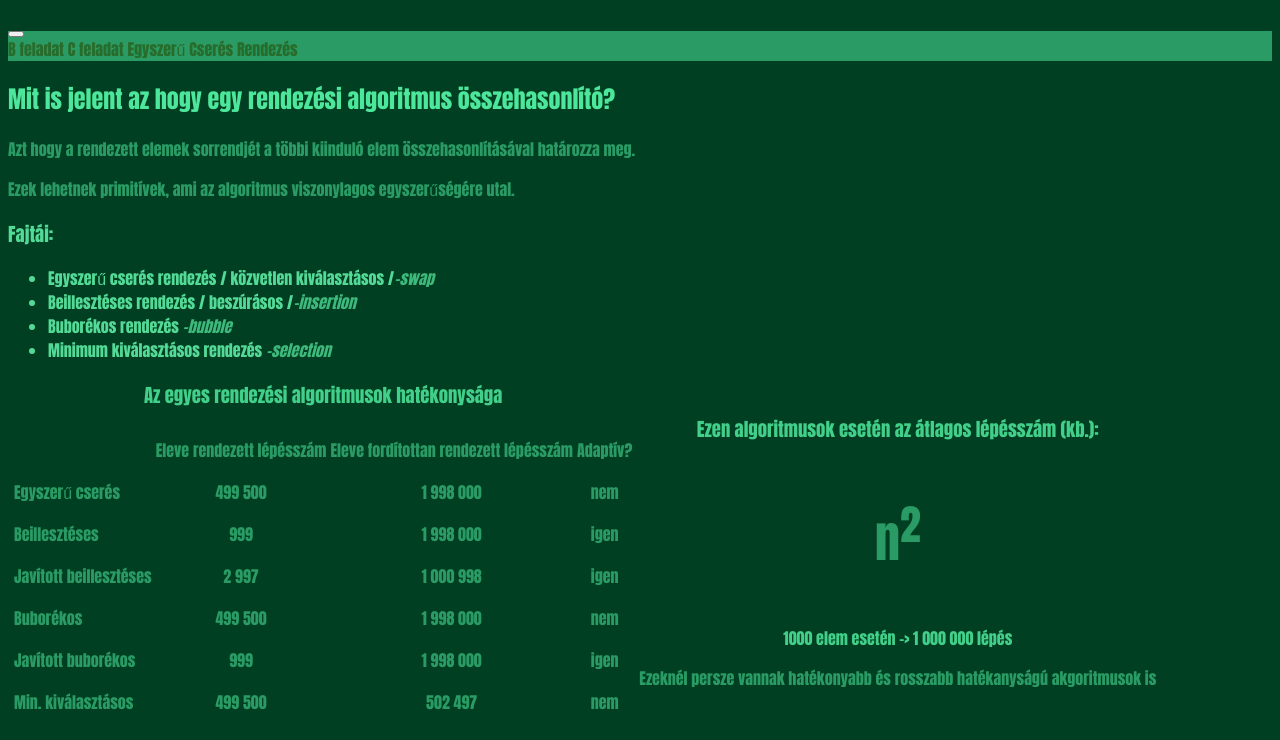
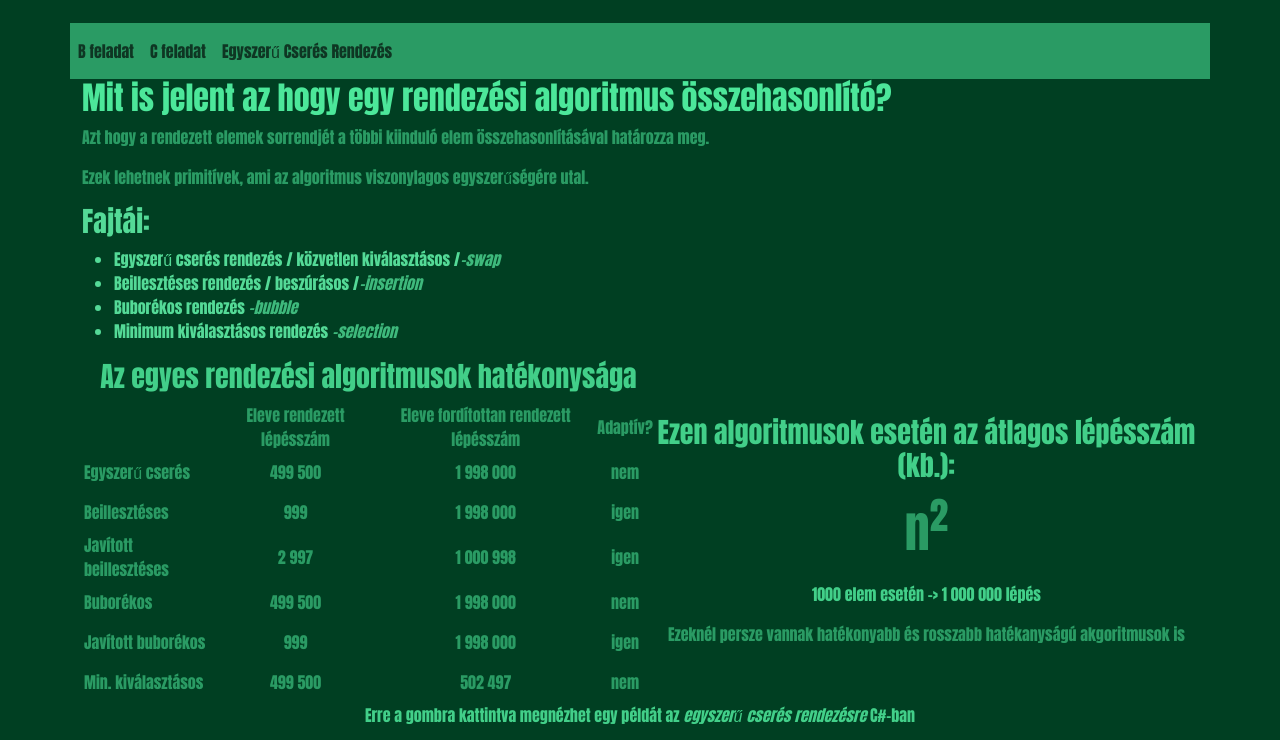
Before and after one commit to suha04/SuchanyeczAlex122p, a plain HTML site: page assets/subpages/feladatA/feladatA.html in a window 1280 px wide. Shown: the part 177-917 px from the top of the page. Drawn offline with Linux system fonts and the light colour scheme; the site is published under a folder, as on GitHub Pages, so addresses that start at the root find nothing.

Commit message:
osszekapcsolasFixed

```diff
--- a/assets/subpages/feladatA/feladatA.html
+++ b/assets/subpages/feladatA/feladatA.html
@@ -2,9 +2,9 @@
 <head>
     <meta charset="UTF-8">
     <meta name="viewport" content="width=device-width, initial-scale=1.0">
-    <link rel="stylesheet" href="/assets/bootstrap/css/bootstrap.min.css">
-    <script src="/assets/bootstrap/js/jquery-3.5.1.min.js"></script>
-    <script src="/assets/bootstrap/js/bootstrap.min.js"></script>
+    <link rel="stylesheet" href="../../bootstrap/css/bootstrap.min.css">
+    <script src="../../bootstrap/js/jquery-3.5.1.min.js"></script>
+    <script src="../../bootstrap/js/bootstrap.min.js"></script>
     <link rel="stylesheet" href="feladatA.css">
     <title>Rendezési Algoritmusok</title>
 </head>
@@ -22,7 +22,7 @@
         </button>
         <div class="collapse navbar-collapse" id="navbarNavAltMarkup">
             <div class="navbar-nav">
-                <a  class="nav-link" href="/index.html">B feladat</a>
+                <a  class="nav-link" href="../../../index.html">B feladat</a>
                 <a  class="nav-link" href="../feladatC/feladatC.html">C feladat</a>
                 <a  class="nav-link" href="feladatAkod.html">Egyszerű Cserés Rendezés</a>
             </div>
```
Also changed, not shown: assets/subpages/feladatC/feladatC.html (+3 -3 lines).
